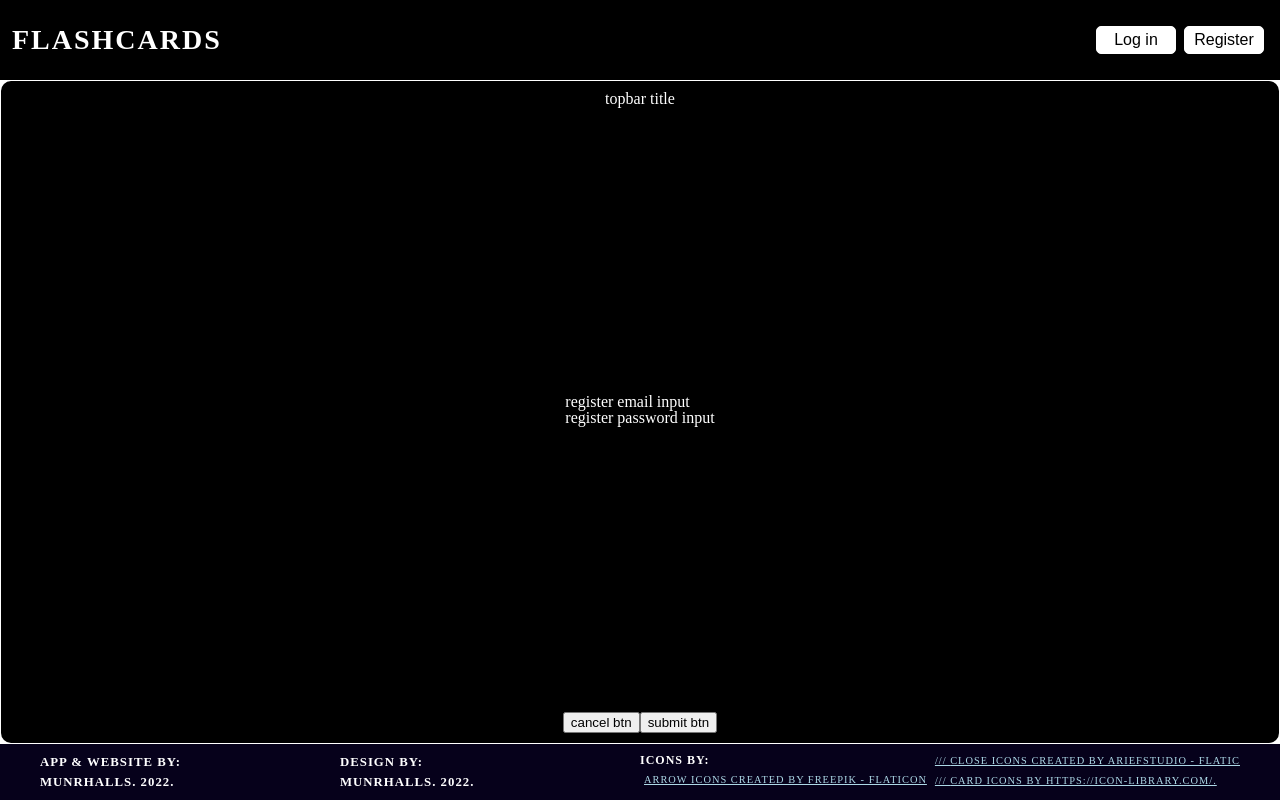
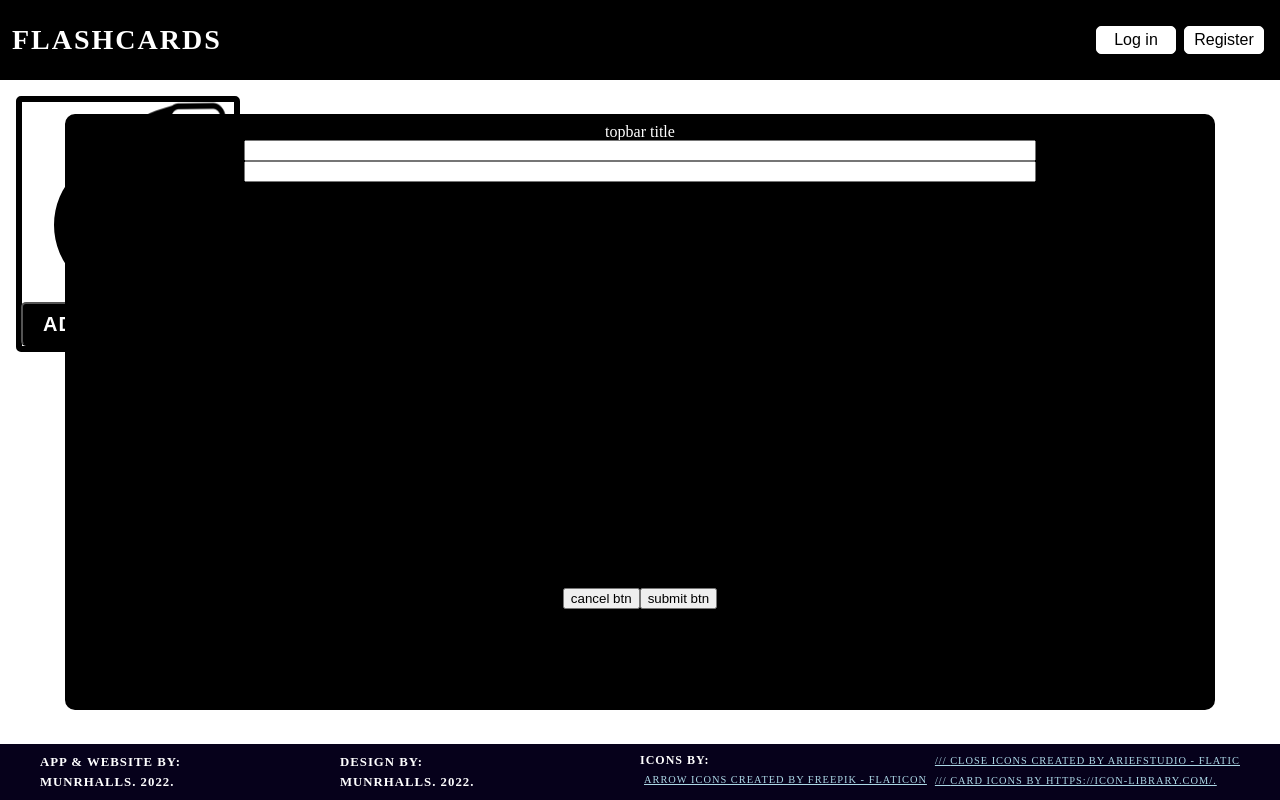
Before and after one commit to munrhalls/Oxus-Flashcards, a React (Create React App) app: page / in a window 1280 px wide. Both pictures are taken after a click on the button "Register". Built offline with nearby package versions, Linux system fonts and the light colour scheme.

Commit message:
user log in register ue ui

```diff
--- a/src/ModalsUser/Register/Register.css
+++ b/src/ModalsUser/Register/Register.css
@@ -1,19 +1,33 @@
 .Register {
+    width: 90%;
+    height: 90%;
+    margin: auto;
 
+    display: flex;
+    flex-direction: column;
+    justify-content: center;
+    align-items: center;
 }
 .Register__topbar {
-
+    margin-bottom: auto;
 }
 .Register__inputs {
+    flex: 4;
+    width: 70%;
 
 }
 .Register__inputs__email {
+    width: 100%;
 
 }
 .Register__inputs__password {
+    width: 100%;
+
 
 }
 .Register__exit {
+    margin-bottom: auto;
+    flex: 1;
 
 }
 .Register__exit__cancel {
--- a/src/ModalsUser/Register/Register.js
+++ b/src/ModalsUser/Register/Register.js
@@ -6,10 +6,8 @@ export default function Register() {
     <div className="Register">
       <div className="Register__topbar">topbar title</div>
       <div className="Register__inputs">
-        <div className="Register__inputs__email">register email input</div>
-        <div className="Register__inputs__password">
-          register password input
-        </div>
+        <input className="Register__inputs__email"></input>
+        <input className="Register__inputs__password"></input>
       </div>
       {/* reset pw */}
       <div className="Register__exit">
```
